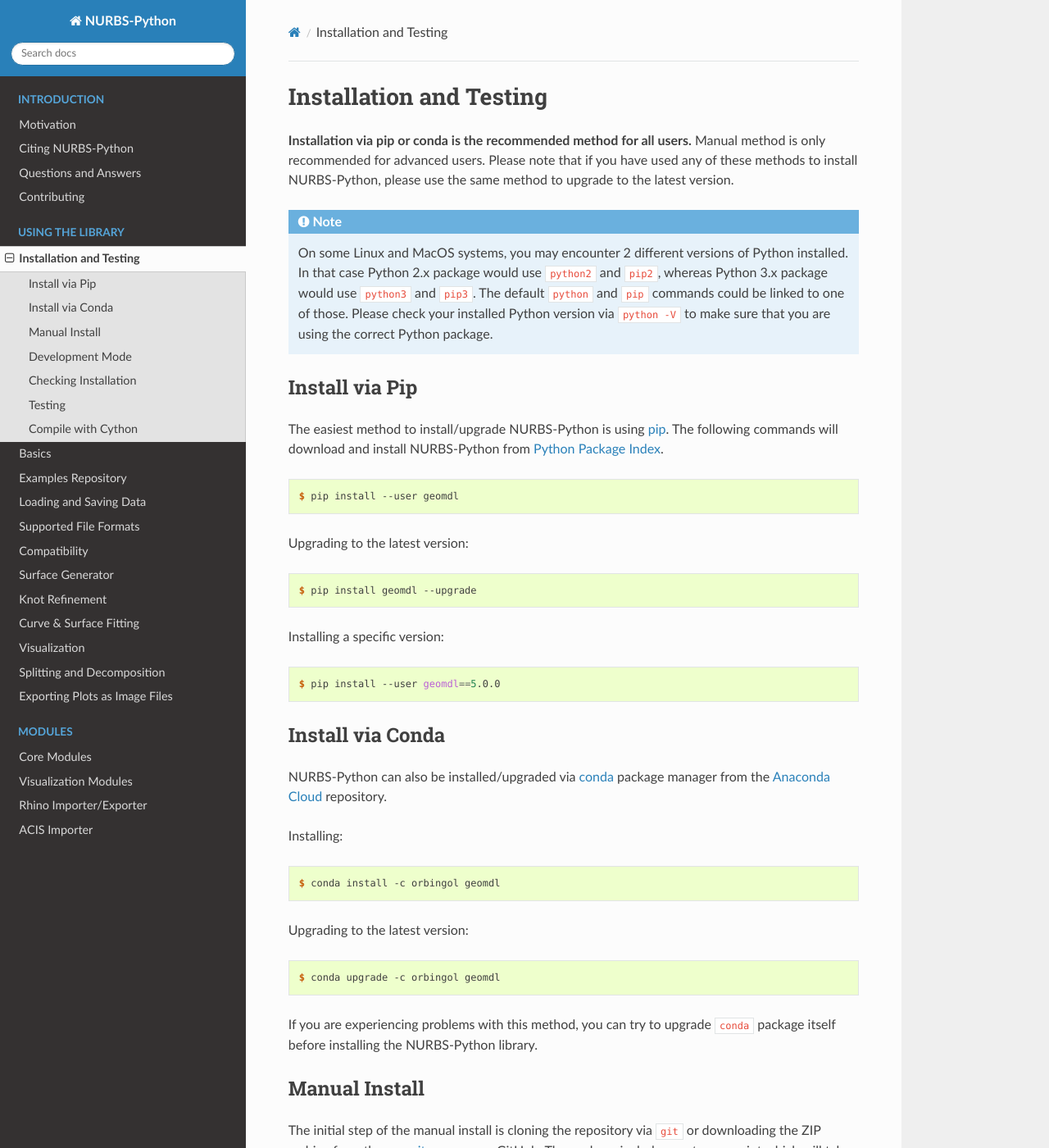
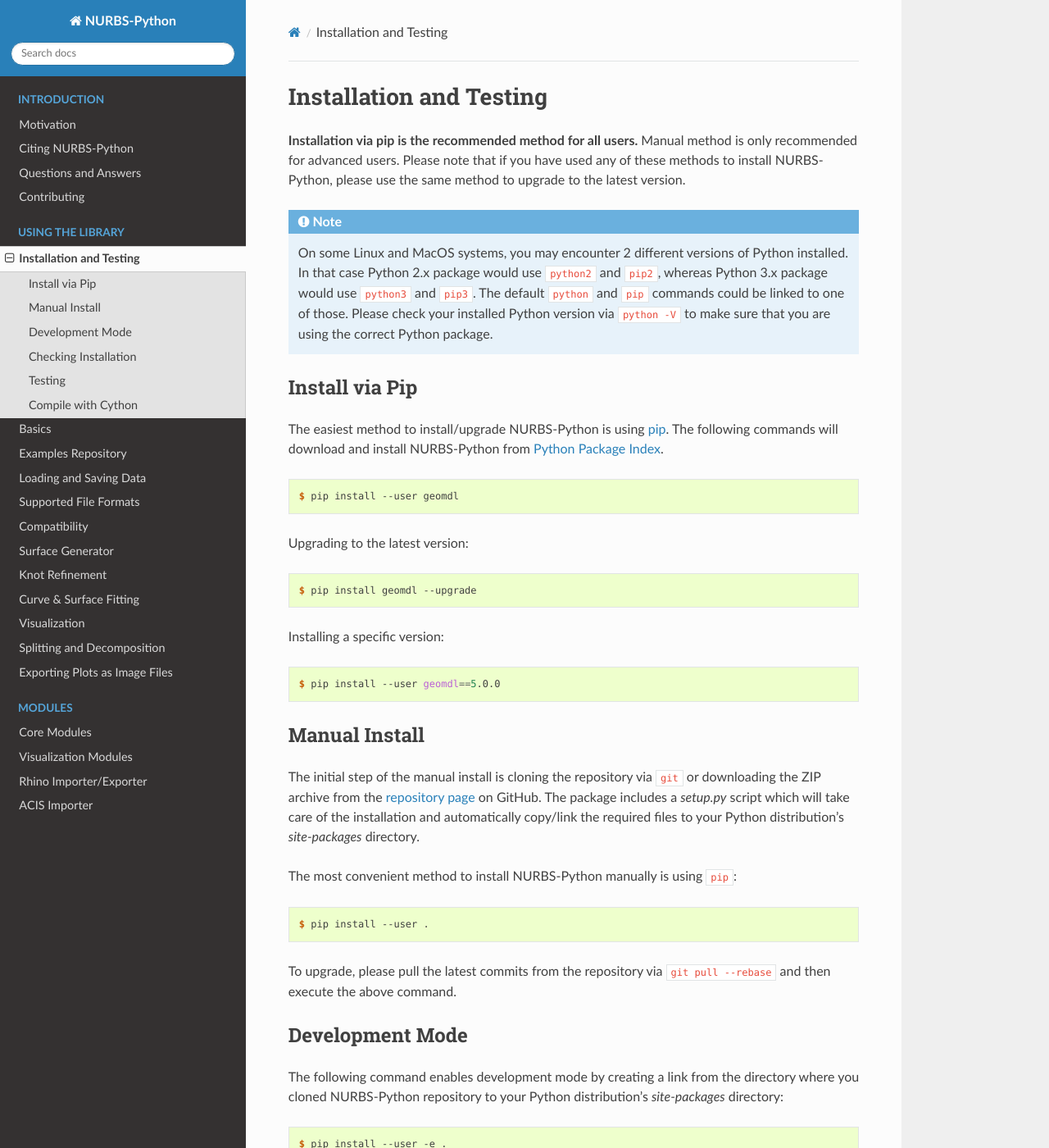
Before and after one commit to orbingol/NURBS-Python, a Sphinx documentation site: the page built from docs/install.rst, in a window 1280 px wide and 1400 px high. Shown: the whole window at 82% size. Built offline with Sphinx 7.4.7 and the Read the Docs theme 3.1.0, drawn with Linux system fonts in a browser that asks for light colours; formulas are drawn with MathJax 3.

Commit message:
more docs cleanup

```diff
--- a/docs/install.rst
+++ b/docs/install.rst
@@ -1,7 +1,7 @@
 Installation and Testing
 ^^^^^^^^^^^^^^^^^^^^^^^^
 
-**Installation via pip or conda is the recommended method for all users.**
+**Installation via pip is the recommended method for all users.**
 Manual method is only recommended for advanced users. Please note that if you have used any of these methods to install
 NURBS-Python, please use the same method to upgrade to the latest version.
 
@@ -33,27 +33,6 @@
 .. code-block:: console
 
     $ pip install --user geomdl==5.0.0
-
-Install via Conda
-=================
-
-NURBS-Python can also be installed/upgraded via `conda <https://conda.io/>`_ package manager from the
-`Anaconda Cloud <https://anaconda.org/orbingol/geomdl>`_ repository.
-
-Installing:
-
-.. code-block:: console
-
-    $ conda install -c orbingol geomdl
-
-Upgrading to the latest version:
-
-.. code-block:: console
-
-    $ conda upgrade -c orbingol geomdl
-
-If you are experiencing problems with this method, you can try to upgrade ``conda`` package itself before
-installing the NURBS-Python library.
 
 Manual Install
 ==============
```
